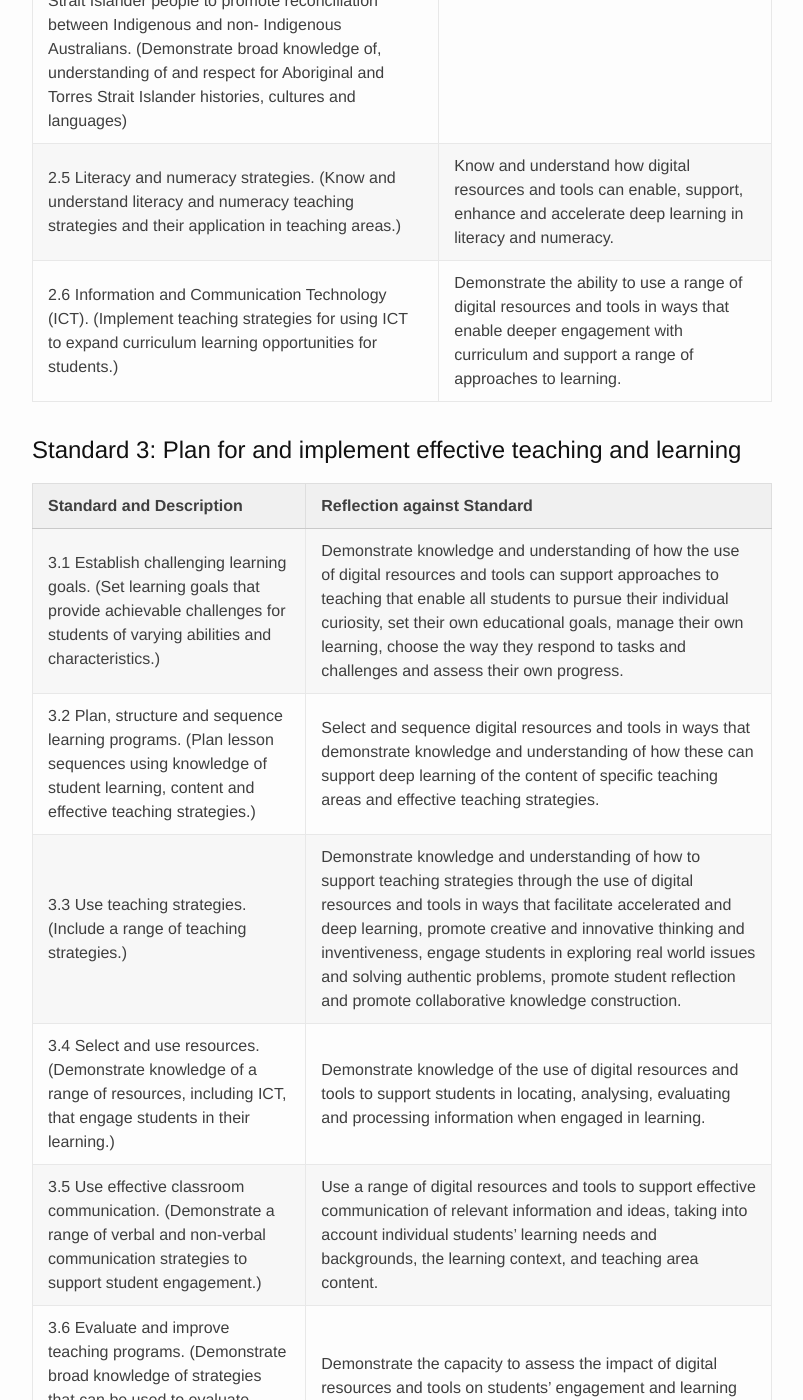
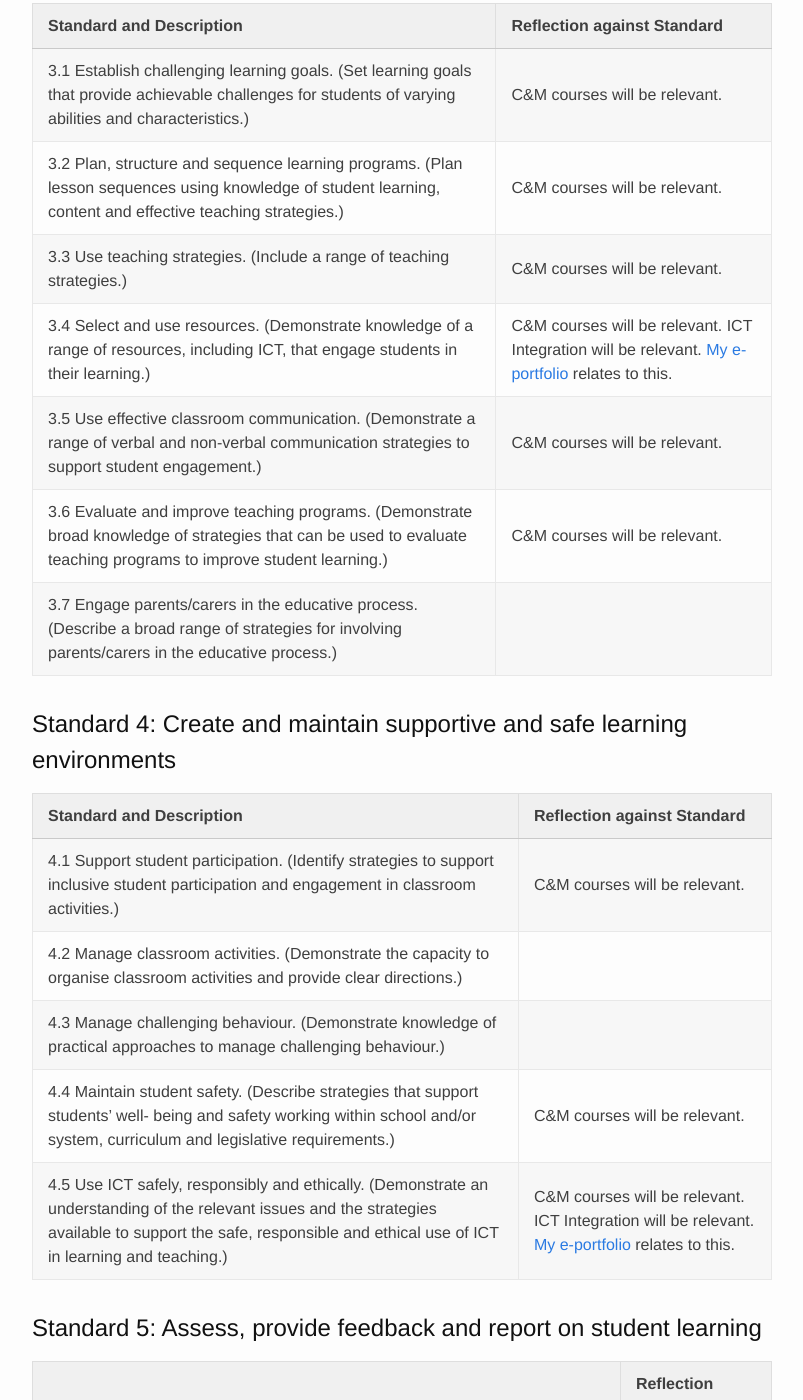
Before and after one commit to Armadilloa16/eportfolio, a Jekyll site: the page built from apst.html, in a window 1280 px wide and 1400 px high, scrolled down 1822 px. Shown: the whole window, without its empty margins (238-1041 px from the left). Built offline with Jekyll 4.4.1, drawn with Linux system fonts in a browser that asks for light colours; some of the changed text lies outside the part shown.

Commit message:
Added links to Standards

```diff
--- a/apst.html
+++ b/apst.html
@@ -15,27 +15,27 @@ permalink: /apst/
   </tr>
   <tr>
     <td>1.1 Physical, social and intellectual development and characteristics of students. (Demonstrate knowledge and understanding of physical, social and intellectual development and characteristics of students and how these may affect learning.)</td>
-    <td>Demonstrate knowledge and understanding of ways that students’ ICT use can influence students’ social and intellectual development and how this may affect the students’ engagement and learning.</td>
+    <td>C&M courses will be relevant.</td>
   </tr>
   <tr>
     <td>1.2 Understand how students learn. (Demonstrate knowledge and understanding of research into how students learn and the implications for teaching.)</td>
-    <td>Demonstrate knowledge and understanding of how student engagement and learning can be enhanced through the use of digital resources and tools.</td>
+    <td>C&M courses will be relevant.</td>
   </tr>
   <tr>
     <td>1.3 Students with diverse linguistic, cultural, religious and socioeconomic backgrounds. (Demonstrate knowledge of teaching strategies that are responsive to the learning strengths and needs of students from diverse linguistic, cultural, religious and socioeconomic backgrounds.)</td>
-    <td>Demonstrate the ability to match digital resources and tools with teaching strategies in ways that are responsive to students’ diverse backgrounds.</td>
+    <td>C&M courses will be relevant.</td>
   </tr>
   <tr>
     <td>1.4 Strategies for teaching Aboriginal and Torres Strait Islander students. (Demonstrate broad knowledge and understanding of the impact of culture, cultural identity and linguistic background on the education of students from Aboriginal and Torres Strait Islander backgrounds.)</td>
-    <td>...</td>
+    <td>C&M courses will be relevant.</td>
   </tr>
   <tr>
     <td>1.5 Differentiate teaching to meet the specific learning needs of students across the full range of abilities. (Demonstrate knowledge and understanding of strategies for differentiating teaching to meet the specific learning needs of students across the full range of abilities.)</td>
-    <td>Select and use specific digital resources and tools that are matched to teaching strategies designed to meet students’ individual and diverse learning needs.</td>
+    <td>C&M courses will be relevant. ICT Integration will be relevant.</td>
   </tr>
   <tr>
     <td>1.6 Strategies to support full participation of students with disability. (Demonstrate broad knowledge and understanding of legislative requirements and teaching strategies that support participation and learning of students with disability.)</td>
-    <td>Demonstrate knowledge and understanding of digital resources and tools, including adaptive and assistive technologies, that can support the participation and learning of students with disability.</td>
+    <td>C&M courses will be relevant.</td>
   </tr>
 </table>
 
@@ -50,27 +50,27 @@ permalink: /apst/
   </tr>
   <tr>
     <td>2.1 Content and teaching strategies of the teaching area. (Demonstrate knowledge and understanding of the concepts, substance and structure of the content and teaching strategies of the teaching area.)</td>
-    <td>Demonstrate knowledge and understanding of ways that the use of digital resources and tools can complement teaching strategies and promote deep learning of, and engagement with, the content of specific teaching areas.</td>
+    <td>C&M courses will be relevant. ICT Integration will be relevant. </td>
   </tr>
   <tr>
     <td>2.2 Content selection and organisation. (Organise content into an effective learning and teaching sequence.)</td>
-    <td>Demonstrate the ability to select and organise digital content in relation to relevant curriculum.</td>
+    <td>C&M courses will be relevant.</td>
   </tr>
   <tr>
     <td>2.3 Curriculum, assessment and reporting. (Use curriculum, assessment and reporting knowledge to design learning sequences and lesson plans.)</td>
-    <td>Demonstrate the ability to use digital resources and tools when devising learning sequences and lesson plans designed to meet curriculum, assessment and reporting requirements.</td>
+    <td>C&M courses will be relevant.</td>
   </tr>
   <tr>
     <td>2.4 Understand and respect Aboriginal and Torres Strait Islander people to promote reconciliation between Indigenous and non- Indigenous Australians. (Demonstrate broad knowledge of, understanding of and respect for Aboriginal and Torres Strait Islander histories, cultures and languages)</td>
-    <td></td>
+    <td>C&M courses will be relevant.</td>
   </tr>
   <tr>
     <td>2.5 Literacy and numeracy strategies. (Know and understand literacy and numeracy teaching strategies and their application in teaching areas.)</td>
-    <td>Know and understand how digital resources and tools can enable, support, enhance and accelerate deep learning in literacy and numeracy.</td>
+    <td>C&M courses will be relevant.</td>
   </tr>
   <tr>
     <td>2.6 Information and Communication Technology (ICT). (Implement teaching strategies for using ICT to expand curriculum learning opportunities for students.)</td>
-    <td>Demonstrate the ability to use a range of digital resources and tools in ways that enable deeper engagement with curriculum and support a range of approaches to learning.</td>
+    <td>C&M courses will be relevant. ICT Integration will be relevant. <a href ="{{ site.baseurl }}{% post_url 2018-01-27-eportfolio %}">My e-portfolio</a> relates to this.</td>
   </tr>
 </table>
 
@@ -85,31 +85,31 @@ permalink: /apst/
   </tr>
   <tr>
     <td>3.1 Establish challenging learning goals. (Set learning goals that provide achievable challenges for students of varying abilities and characteristics.)</td>
-    <td>Demonstrate knowledge and understanding of how the use of digital resources and tools can support approaches to teaching that enable all students to pursue their individual curiosity, set their own educational goals, manage their own learning, choose the way they respond to tasks and challenges and assess their own progress.</td>
+    <td>C&M courses will be relevant.</td>
   </tr>
   <tr>
     <td>3.2 Plan, structure and sequence learning programs. (Plan lesson sequences using knowledge of student learning, content and effective teaching strategies.)</td>
-    <td>Select and sequence digital resources and tools in ways that demonstrate knowledge and understanding of how these can support deep learning of the content of specific teaching areas and effective teaching strategies.</td>
+    <td>C&M courses will be relevant.</td>
   </tr>
   <tr>
     <td>3.3 Use teaching strategies. (Include a range of teaching strategies.)</td>
-    <td>Demonstrate knowledge and understanding of how to support teaching strategies through the use of digital resources and tools in ways that facilitate accelerated and deep learning, promote creative and innovative thinking and inventiveness, engage students in exploring real world issues and solving authentic problems, promote student reflection and promote collaborative knowledge construction.</td>
+    <td>C&M courses will be relevant.</td>
   </tr>
   <tr>
     <td>3.4 Select and use resources. (Demonstrate knowledge of a range of resources, including ICT, that engage students in their learning.)</td>
-    <td>Demonstrate knowledge of the use of digital resources and tools to support students in locating, analysing, evaluating and processing information when engaged in learning.</td>
+    <td>C&M courses will be relevant. ICT Integration will be relevant. <a href ="{{ site.baseurl }}{% post_url 2018-01-27-eportfolio %}">My e-portfolio</a> relates to this.</td>
   </tr>
   <tr>
     <td>3.5 Use effective classroom communication. (Demonstrate a range of verbal and non-verbal communication strategies to support student engagement.)</td>
-    <td>Use a range of digital resources and tools to support effective communication of relevant information and ideas, taking into account individual students’ learning needs and backgrounds, the learning context, and teaching area content.</td>
+    <td>C&M courses will be relevant.</td>
   </tr>
   <tr>
     <td>3.6 Evaluate and improve teaching programs. (Demonstrate broad knowledge of strategies that can be used to evaluate teaching programs to improve student learning.)</td>
-    <td>Demonstrate the capacity to assess the impact of digital resources and tools on students’ engagement and learning when adapting and modifying teaching programs.</td>
+    <td>C&M courses will be relevant.</td>
   </tr>
   <tr>
     <td>3.7 Engage parents/carers in the educative process. (Describe a broad range of strategies for involving parents/carers in the educative process.)</td>
-    <td>Describe how digital resources and tools can support innovative ways of communicating and collaborating with parents/carers to engage them in their children’s learning.</td>
+    <td></td>
   </tr>
 </table>
 
@@ -124,23 +124,23 @@ permalink: /apst/
   </tr>
   <tr>
     <td>4.1 Support student participation. (Identify strategies to support inclusive student participation and engagement in classroom activities.)</td>
-    <td>Identify strategies that address the diverse needs of learners through learner- centred approaches that are supported by selection and sequencing of available digital resources and tools.</td>
+    <td>C&M courses will be relevant.</td>
   </tr>
   <tr>
     <td>4.2 Manage classroom activities. (Demonstrate the capacity to organise classroom activities and provide clear directions.)</td>
-    <td>Demonstrate the capacity to manage student access to digital resources and tools to support student engagement and learning.</td>
+    <td></td>
   </tr>
   <tr>
     <td>4.3 Manage challenging behaviour. (Demonstrate knowledge of practical approaches to manage challenging behaviour.)</td>
-    <td>Demonstrate knowledge of practical approaches for encouraging responsible social interactions and make use of digital resources and tools, as appropriate to the needs, backgrounds and interests of students, when managing challenging behaviours.</td>
+    <td></td>
   </tr>
   <tr>
     <td>4.4 Maintain student safety. (Describe strategies that support students’ well- being and safety working within school and/or system, curriculum and legislative requirements.)</td>
-    <td>Demonstrate understanding of risks to students’ well-being and safety while using digital resources and tools. Demonstrate understanding of practices and tools to mitigate these risks.</td>
+    <td>C&M courses will be relevant.</td>
   </tr>
   <tr>
     <td>4.5 Use ICT safely, responsibly and ethically. (Demonstrate an understanding of the relevant issues and the strategies available to support the safe, responsible and ethical use of ICT in learning and teaching.)</td>
-    <td>Demonstrate understanding of safe, legal, and ethical use of digital resources and tools, including cyber safety practices, respect for copyright, intellectual property, and the appropriate documentation of sources.</td>
+    <td>C&M courses will be relevant. ICT Integration will be relevant. <a href ="{{ site.baseurl }}{% post_url 2018-01-27-eportfolio %}">My e-portfolio</a> relates to this.</td>
   </tr>
 </table>
 
@@ -155,23 +155,23 @@ permalink: /apst/
   </tr>
   <tr>
     <td>5.1 Assess student learning. (Demonstrate understanding of assessment strategies, including informal and formal, diagnostic, formative and summative approaches to assess student learning.)</td>
-    <td>Demonstrate understanding of the educative value of providing students with multiple and varied diagnostic, formative and summative assessments and the application of digital resources and tools in facilitating a range of approaches to assessment.</td>
+    <td>C&M courses will be relevant.</td>
   </tr>
   <tr>
     <td>5.2 Provide feedback to students on their learning. (Demonstrate an understanding of the purpose of providing timely and appropriate feedback to students about their learning.)</td>
-    <td></td>
+    <td>C&M courses will be relevant.</td>
   </tr>
   <tr>
     <td>5.3 Make consistent and comparable judgements. (Demonstrate understanding of assessment moderation and its application to support consistent and comparable judgements of student learning.)</td>
-    <td>Demonstrate knowledge and understanding of the ways that digital resources and tools can be used to enhance the validity, reliability and efficiency of approaches to assessment and evaluation.</td>
+    <td>C&M courses will be relevant.</td>
   </tr>
   <tr>
     <td>5.4 Interpret student data. (Demonstrate the capacity to interpret student assessment data to evaluate student learning and modify teaching practice.)</td>
-    <td>Demonstrate the capacity to use digital tools for recording, managing and analysing student assessment data to inform future practice.</td>
+    <td>C&M courses will be relevant.</td>
   </tr>
   <tr>
     <td>5.5 Report on student achievement. (Demonstrate understanding of a range of strategies for reporting to students and parents/carers and the purpose of keeping accurate and reliable records of student achievement.)</td>
-    <td>Demonstrates knowledge and understanding of current and potential use of digital resources and tools to support reporting to students and parents/carers and for achievement record keeping.</td>
+    <td>C&M courses will be relevant.</td>
   </tr>
 </table>
 
@@ -186,11 +186,11 @@ permalink: /apst/
   </tr>
   <tr>
     <td>6.1 Identify and plan professional learning needs. (Demonstrate an understanding of the role of the National Professional Standards for Teachers in identifying professional learning needs.)</td>
-    <td>Demonstrate an ability to use the ICT Elaborations of the National Professional Standards for Teachers to identify personal goals for professional development.</td>
+    <td></td>
   </tr>
   <tr>
     <td>6.2 Engage in professional learning and improve practice. (Understand the relevant and appropriate sources of professional learning for teachers.)</td>
-    <td>Understand how to improve professional practice in the effective use of digital resources and tools through means including evaluation and reflection on current research and professional practice on a regular basis, and collaboration with colleagues both nationally and internationally through participation in online learning communities.</td>
+    <td><a href ="{{ site.baseurl }}{% post_url 2018-01-27-eportfolio %}">My e-portfolio</a> relates to this.</td>
   </tr>
   <tr>
     <td>6.3 Engage with colleagues and improve practice. (Seek and apply constructive feedback from supervisors and teachers to improve teaching practices.)</td>
@@ -213,7 +213,7 @@ permalink: /apst/
   </tr>
   <tr>
     <td>7.1 Meet professional ethics and responsibilities. (Understand and apply the key principles described in codes of ethics and conduct for the teaching profession.)</td>
-    <td>Understand and apply ethical and professional practice principles when using digital resources and tools for teaching, with a particular focus on cyber safety.</td>
+    <td></td>
   </tr>
   <tr>
     <td>7.2 Comply with legislative, administrative and organisational requirements. (Understand the relevant legislative, administrative and organisational policies and processes required for teachers according to school stage.)</td>
@@ -221,10 +221,10 @@ permalink: /apst/
   </tr>
   <tr>
     <td>7.3 Engage with the parents/carers. (Understand strategies for working effectively, sensitively and confidentially with parents/carers)</td>
-    <td>Understand how to use digital resources and tools for communicating effectively, ethically, sensitively and confidentially with parents/carers.</td>
+    <td>C&M courses will be relevant.</td>
   </tr>
   <tr>
     <td>7.4 Engage with professional teaching networks and broader communities. (Understand the role of external professionals and community representatives in broadening teachers’ professional knowledge and practice.)</td>
-    <td>Understand the range of opportunities for sharing and enhancing professional practice available through online communication with experts and community representatives, and contribution to professional and community sites, online discussions and forums.</td>
+    <td></td>
   </tr>
 </table>
```
Also changed, not shown: _posts/2018-01-27-eportfolio.md (+1 -1 lines).
